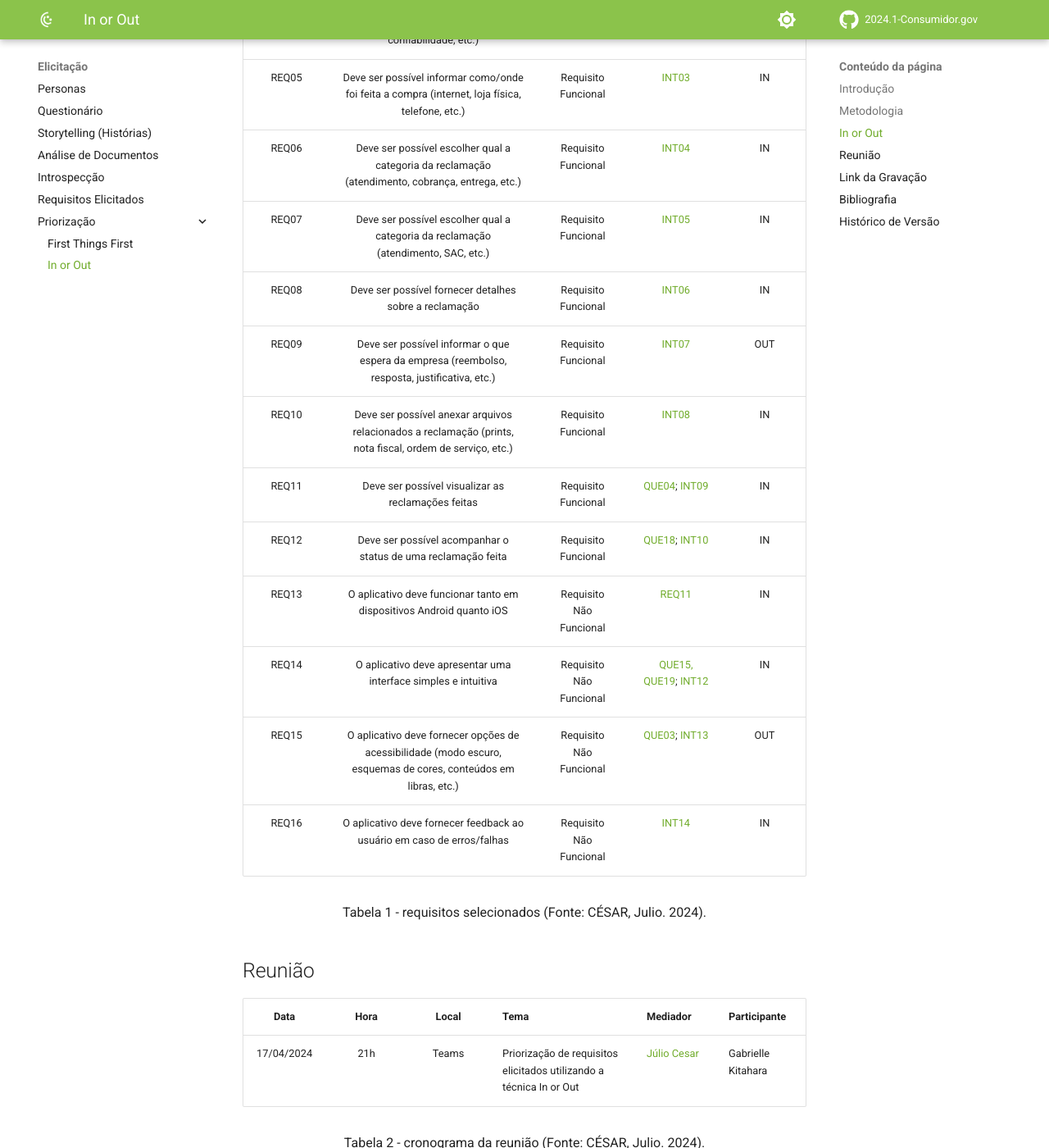
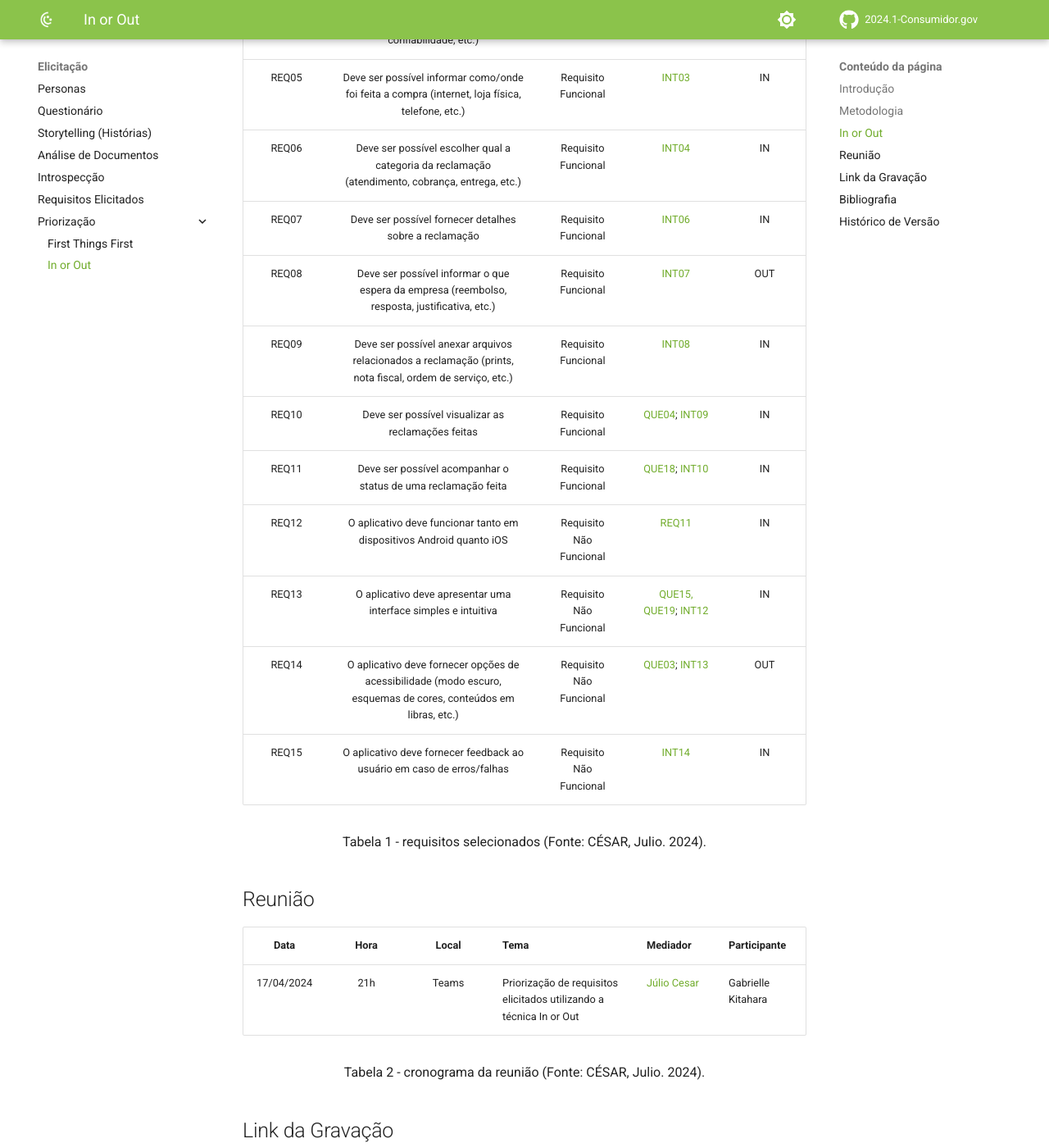
Before and after one commit to Requisitos-de-Software/2024.1-Grupo08, an MkDocs documentation site: the page built from docs/Elicitação/Priorização/In or out.md, in a window 1280 px wide and 1400 px high, scrolled down 1041 px. Shown: the whole window at 82% size. Built offline with MkDocs 1.6.1 and Material for MkDocs 9.7.7, drawn with Linux system fonts in a browser that asks for light colours; comment, search, counter and statistics services are not loaded.

Commit message:
Correção no in or out

```diff
--- a/docs/Elicitação/Priorização/In or out.md
+++ b/docs/Elicitação/Priorização/In or out.md
@@ -19,16 +19,15 @@ O Método "In or Out" é uma abordagem simples e eficaz para priorizar requisito
 | REQ04 | Deve ser exibidos gráficos/indicadores relacionados aos dados sobre uma empresa (Tempo médio de resposta, confiabilidade, etc.) | Requisito Funcional | [QUE02, QUE05, QUE11](https://requisitos-de-software.github.io/2024.1-Consumidor.gov/Elicitação/Questionário/#possiveis-requisitos); [INT02](https://requisitos-de-software.github.io/2024.1-Consumidor.gov/Elicitação/introspec/#metodologia) | OUT |
 | REQ05 | Deve ser possível informar como/onde foi feita a compra (internet, loja física, telefone, etc.) | Requisito Funcional | [INT03](https://requisitos-de-software.github.io/2024.1-Consumidor.gov/Elicitação/introspec/#metodologia) | IN |
 | REQ06 | Deve ser possível escolher qual a categoria da reclamação (atendimento, cobrança, entrega, etc.) | Requisito Funcional | [INT04](https://requisitos-de-software.github.io/2024.1-Consumidor.gov/Elicitação/introspec/#metodologia) | IN |
-| REQ07 | Deve ser possível escolher qual a categoria da reclamação (atendimento, SAC, etc.) | Requisito Funcional | [INT05](https://requisitos-de-software.github.io/2024.1-Consumidor.gov/Elicitação/introspec/#metodologia) | IN |
-| REQ08 | Deve ser possível fornecer detalhes sobre a reclamação | Requisito Funcional | [INT06](https://requisitos-de-software.github.io/2024.1-Consumidor.gov/Elicitação/introspec/#metodologia) | IN |
-| REQ09 | Deve ser possível informar o que espera da empresa (reembolso, resposta, justificativa, etc.) | Requisito Funcional | [INT07](https://requisitos-de-software.github.io/2024.1-Consumidor.gov/Elicitação/introspec/#metodologia) | OUT |
-| REQ10 | Deve ser possível anexar arquivos relacionados a reclamação (prints, nota fiscal, ordem de serviço, etc.) | Requisito Funcional | [INT08](https://requisitos-de-software.github.io/2024.1-Consumidor.gov/Elicitação/introspec/#metodologia) | IN |
-| REQ11 | Deve ser possível visualizar as reclamações feitas | Requisito Funcional | [QUE04](https://requisitos-de-software.github.io/2024.1-Consumidor.gov/Elicitação/Questionário/#possiveis-requisitos); [INT09](https://requisitos-de-software.github.io/2024.1-Consumidor.gov/Elicitação/introspec/#metodologia) | IN |
-| REQ12 | Deve ser possível acompanhar o status de uma reclamação feita | Requisito Funcional | [QUE18](https://requisitos-de-software.github.io/2024.1-Consumidor.gov/Elicitação/Questionário/#possiveis-requisitos); [INT10](https://requisitos-de-software.github.io/2024.1-Consumidor.gov/Elicitação/introspec/#metodologia) | IN |
-| REQ13 | O aplicativo deve funcionar tanto em dispositivos Android quanto iOS | Requisito Não Funcional | [REQ11](https://requisitos-de-software.github.io/2024.1-Consumidor.gov/Elicitação/introspec/#metodologia) | IN |
-| REQ14 | O aplicativo deve apresentar uma interface simples e intuitiva | Requisito Não Funcional | [QUE15, QUE19](https://requisitos-de-software.github.io/2024.1-Consumidor.gov/Elicitação/Questionário/#possiveis-requisitos); [INT12](https://requisitos-de-software.github.io/2024.1-Consumidor.gov/Elicitação/introspec/#metodologia) | IN |
-| REQ15 | O aplicativo deve fornecer opções de acessibilidade (modo escuro, esquemas de cores, conteúdos em libras, etc.) | Requisito Não Funcional | [QUE03](https://requisitos-de-software.github.io/2024.1-Consumidor.gov/Elicitação/Questionário/#possiveis-requisitos); [INT13](https://requisitos-de-software.github.io/2024.1-Consumidor.gov/Elicitação/introspec/#metodologia) | OUT |
-| REQ16 | O aplicativo deve fornecer feedback ao usuário em caso de erros/falhas | Requisito Não Funcional | [INT14](https://requisitos-de-software.github.io/2024.1-Consumidor.gov/Elicitação/introspec/#metodologia) | IN |
+| REQ07 | Deve ser possível fornecer detalhes sobre a reclamação | Requisito Funcional | [INT06](https://requisitos-de-software.github.io/2024.1-Consumidor.gov/Elicitação/introspec/#metodologia) | IN |
+| REQ08 | Deve ser possível informar o que espera da empresa (reembolso, resposta, justificativa, etc.) | Requisito Funcional | [INT07](https://requisitos-de-software.github.io/2024.1-Consumidor.gov/Elicitação/introspec/#metodologia) | OUT |
+| REQ09 | Deve ser possível anexar arquivos relacionados a reclamação (prints, nota fiscal, ordem de serviço, etc.) | Requisito Funcional | [INT08](https://requisitos-de-software.github.io/2024.1-Consumidor.gov/Elicitação/introspec/#metodologia) | IN |
+| REQ10 | Deve ser possível visualizar as reclamações feitas | Requisito Funcional | [QUE04](https://requisitos-de-software.github.io/2024.1-Consumidor.gov/Elicitação/Questionário/#possiveis-requisitos); [INT09](https://requisitos-de-software.github.io/2024.1-Consumidor.gov/Elicitação/introspec/#metodologia) | IN |
+| REQ11 | Deve ser possível acompanhar o status de uma reclamação feita | Requisito Funcional | [QUE18](https://requisitos-de-software.github.io/2024.1-Consumidor.gov/Elicitação/Questionário/#possiveis-requisitos); [INT10](https://requisitos-de-software.github.io/2024.1-Consumidor.gov/Elicitação/introspec/#metodologia) | IN |
+| REQ12 | O aplicativo deve funcionar tanto em dispositivos Android quanto iOS | Requisito Não Funcional | [REQ11](https://requisitos-de-software.github.io/2024.1-Consumidor.gov/Elicitação/introspec/#metodologia) | IN |
+| REQ13 | O aplicativo deve apresentar uma interface simples e intuitiva | Requisito Não Funcional | [QUE15, QUE19](https://requisitos-de-software.github.io/2024.1-Consumidor.gov/Elicitação/Questionário/#possiveis-requisitos); [INT12](https://requisitos-de-software.github.io/2024.1-Consumidor.gov/Elicitação/introspec/#metodologia) | IN |
+| REQ14 | O aplicativo deve fornecer opções de acessibilidade (modo escuro, esquemas de cores, conteúdos em libras, etc.) | Requisito Não Funcional | [QUE03](https://requisitos-de-software.github.io/2024.1-Consumidor.gov/Elicitação/Questionário/#possiveis-requisitos); [INT13](https://requisitos-de-software.github.io/2024.1-Consumidor.gov/Elicitação/introspec/#metodologia) | OUT |
+| REQ15 | O aplicativo deve fornecer feedback ao usuário em caso de erros/falhas | Requisito Não Funcional | [INT14](https://requisitos-de-software.github.io/2024.1-Consumidor.gov/Elicitação/introspec/#metodologia) | IN |
 
 <div style="text-align: center;"><p>Tabela 1 - requisitos selecionados (Fonte: CÉSAR, Julio. 2024).</p></div>
 
```
Also changed, not shown: docs/Elicitação/Storytelling.md (+1 -1 lines).
